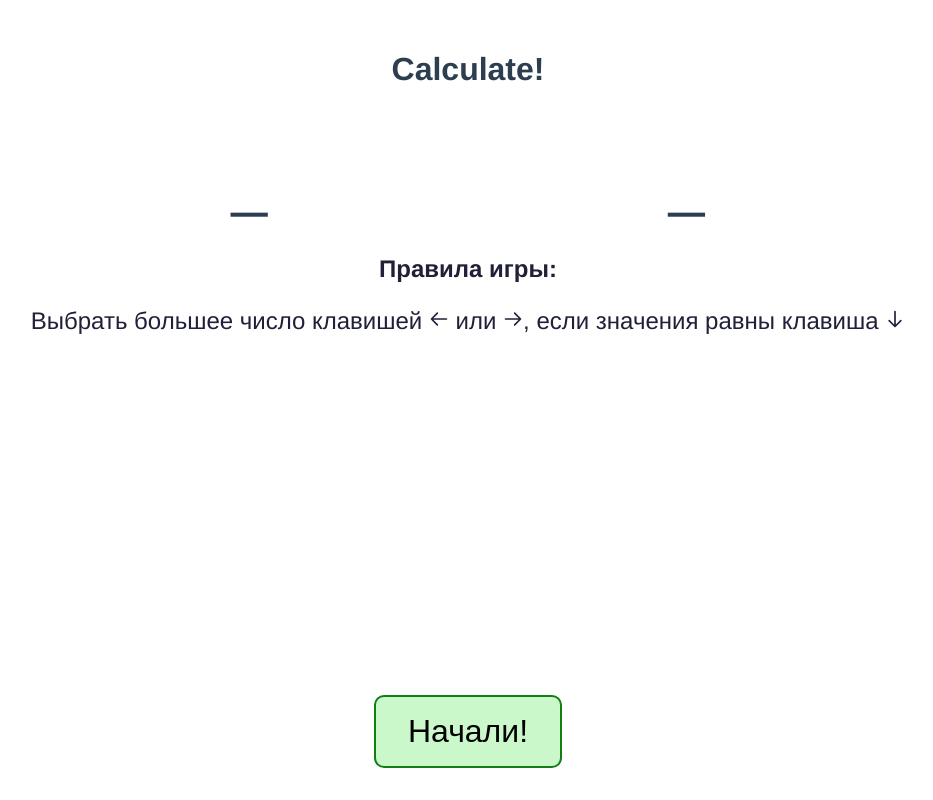
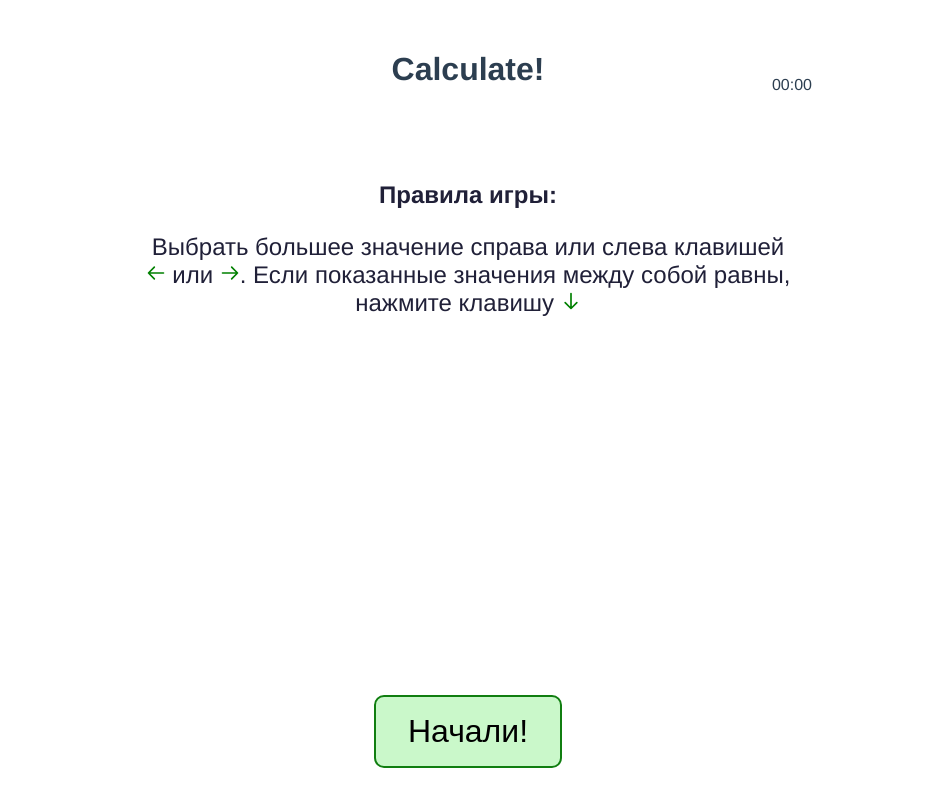
Before and after one commit to hardhill/numbers, a Vue app: page / in a window 1280 px wide. Shown: the whole page, without its empty margins (172-1105 px from the left). Built offline with nearby package versions, Linux system fonts and the light colour scheme.

Commit message:
компонент таймер

```diff
--- a/src/components/Game.vue
+++ b/src/components/Game.vue
@@ -1,5 +1,6 @@
 <template>
   <div class="hello">
+    <div class="time"><Timer ref="timer" @start="hookStartTimer" @stop="hookStopTimer"/></div>
     <div class="tablo" :class="{'success':answerSucc,'error':answerErr}">
       <div class="number">{{numOne.text}}</div>
       <div class="number">{{numTwo.text}}</div>
@@ -15,12 +16,12 @@
       v-if="!gaming"
     >
       <h2>Правила игры:</h2>
-      <p class="text">Выбрать большее число клавишей <span>
-          <ArrowLeftIcon style="height:20px" />
+      <p class="text">Выбрать большее значение справа или слева клавишей <span>
+          <ArrowLeftIcon style="height:20px; color:green" />
         </span> или <span>
-          <ArrowRightIcon style="height:20px" />
-        </span>, если значения равны клавиша
-        <ArrowDownIcon style="height:20px" />
+          <ArrowRightIcon style="height:20px; color:green" />
+        </span>. Если показанные значения между собой равны, нажмите клавишу
+        <ArrowDownIcon style="height:20px; color:green" />
       </p>
     </div>
     <div class="footer">
@@ -81,7 +82,7 @@
 </template>
 
 <script lang="ts">
-import { defineComponent, onActivated, onMounted, reactive, Ref, ref } from "vue";
+import { computed, defineComponent, onActivated, onMounted, Ref, ref } from "vue";
 import { INums } from "../classes/Nums";
 import { Compare, GetNumbers } from "../classes/getnumbers";
 import router from "@/router";
@@ -93,7 +94,7 @@ import {
   MenuAlt4Icon,
   XIcon
 } from "@heroicons/vue/outline";
-
+import Timer from './Timer.vue'
 export default defineComponent({
   name: "Game",
   components: {
@@ -101,11 +102,11 @@ export default defineComponent({
     ArrowRightIcon,
     ArrowDownIcon,
     MenuAlt4Icon,
-    XIcon
+    XIcon, Timer
   },
-  setup() {
-
-    const beginValue = { id: 1, text: "_", value: 0, range: 1 };
+  setup(props,context) {
+    const timer:Ref<any> = ref(null)
+    const beginValue = { id: 0, text: " ", value: 0, range: 0 };
     const answerSucc = ref(false);
     const answerErr = ref(false);
     const gaming = ref(false);
@@ -117,9 +118,13 @@ export default defineComponent({
     var stars:Ref<number> = ref(0);
     let duration: number = 30;
     let intervPre: number;
-    let intervGame: number;
-    let intervShow: number;
+
+
+    const counter = computed(()=>{
+
+    })
     function BeginGame() {
+
       gaming.value = true;
       intervPre = setInterval(() => {
         pretiming.value -= 1;
@@ -129,23 +134,23 @@ export default defineComponent({
         }
       }, 1000);
     }
+
     function MainPart() {
-      // старт часов
-      duration = 30;
-      intervGame = setInterval(() => {
-        duration -= 1;
-        //console.log(duration)
-        if (duration <= 0) {
-          EndGame();
-          clearInterval(intervGame);
-          // показать результаты
-          endGame.value = true
-        }
-      }, 1000);
+      //старт таймера
+      timer.value.setTimer(30)
+      timer.value.startTimer()
+    }
+
+    function hookStartTimer(){
       // игра пошла
       document.addEventListener("keydown", HookKeys);
       activatedKey.value = true;
       ShowNumbersPart();
+    }
+    function hookStopTimer(){
+      EndGame();
+      // показать результаты
+      endGame.value = true
     }
     function HookKeys(event: KeyboardEvent) {
       if (
@@ -155,8 +160,7 @@ export default defineComponent({
       ) {
         PressArrow(event.key);
       } else if (event.key === "Escape") {
-        console.log("Escape game");
-        duration = 0;
+        timer.value.stopTimer()
       }
     }
     function PressArrow(key: string) {
@@ -172,7 +176,6 @@ export default defineComponent({
       setTimeout(ShowNumbersPart, 100, stars);
     }
 
-
     function ShowNumbersPart(stage?: number) {
       answerSucc.value = false;
       answerErr.value = false;
@@ -180,11 +183,9 @@ export default defineComponent({
       numOne.value = nums.numOne;
       numTwo.value = nums.numTwo;
     }
+
     function EndGame() {
       // концовка игры
-      console.log("Game over");
-      clearInterval(intervShow);
-      clearInterval(intervGame);
       document.removeEventListener("keydown", HookKeys);
       gaming.value = false;
       activatedKey.value = false;
@@ -195,12 +196,7 @@ export default defineComponent({
       answerErr.value = false;
       store.commit("SET_STARS", stars);
     }
-    onMounted(() => {
-      duration = 30;
-    });
-    onActivated(() => {
-      console.log("activated");
-    });
+
     return {
       gaming,
       BeginGame,
@@ -210,9 +206,10 @@ export default defineComponent({
       answerSucc,
       answerErr,
       PressArrow,
+      hookStartTimer,hookStopTimer,
       activatedKey,
       endGame,
-      stars
+      stars, counter, timer
     };
   },
 });
@@ -222,14 +219,24 @@ export default defineComponent({
 <style scoped>
 .hello {
   position: relative;
-  min-width: 640px;
+  min-width: 580px;
+  max-width: 720px;
   min-height: 400px;
   margin: 0 auto;
   height: 100%;
+
+}
+.time{
+  position: absolute;
+  top: -4rem;
+  right:1rem;
 }
 .tablo {
   display: flex;
   justify-content: space-around;
+}
+p{
+  padding: 0 2rem;
 }
 .tablo-result {
   position: absolute;
--- /dev/null
+++ b/src/components/Timer.vue
@@ -0,0 +1,57 @@
+<template>
+  <div>{{viewtime}}</div>
+</template>
+
+<script lang="ts">
+import { computed, defineComponent, ref } from "@vue/runtime-core";
+
+export default defineComponent({
+    emits:['start','stop'],
+    setup(props,{emit}){
+        const starttime = ref(0)
+        var interval:number
+
+        const viewtime = computed(()=>{
+            var sec_num = starttime.value
+            var hours   = Math.floor(sec_num / 3600)
+            var minutes = Math.floor(sec_num / 60) % 60
+            var seconds = sec_num % 60
+
+            return [hours,minutes,seconds]
+            .map(v => v < 10 ? "0" + v : v)
+            .filter((v,i) => v !== "00" || i > 0)
+            .join(":")
+        })
+        const setTimer = (value:number)=>{
+            starttime.value = value
+        }
+        const startTimer = ()=>{
+
+            var stTime = Date.now()
+            var counter:number = starttime.value
+            interval = setInterval(()=>{
+                var curTime:number = Date.now()
+                var sec = Math.floor((curTime - stTime)/1000)
+
+                starttime.value = counter - sec
+                if(sec>=counter){
+                    clearInterval(interval)
+                    emit('stop')
+                }
+            },100)
+            emit('start')
+        }
+        const stopTimer = ()=>{
+            clearInterval(interval)
+            emit('stop')
+        }
+        return {viewtime, setTimer, startTimer, stopTimer}
+
+    },
+
+})
+</script>
+
+<style>
+
+</style>
```
